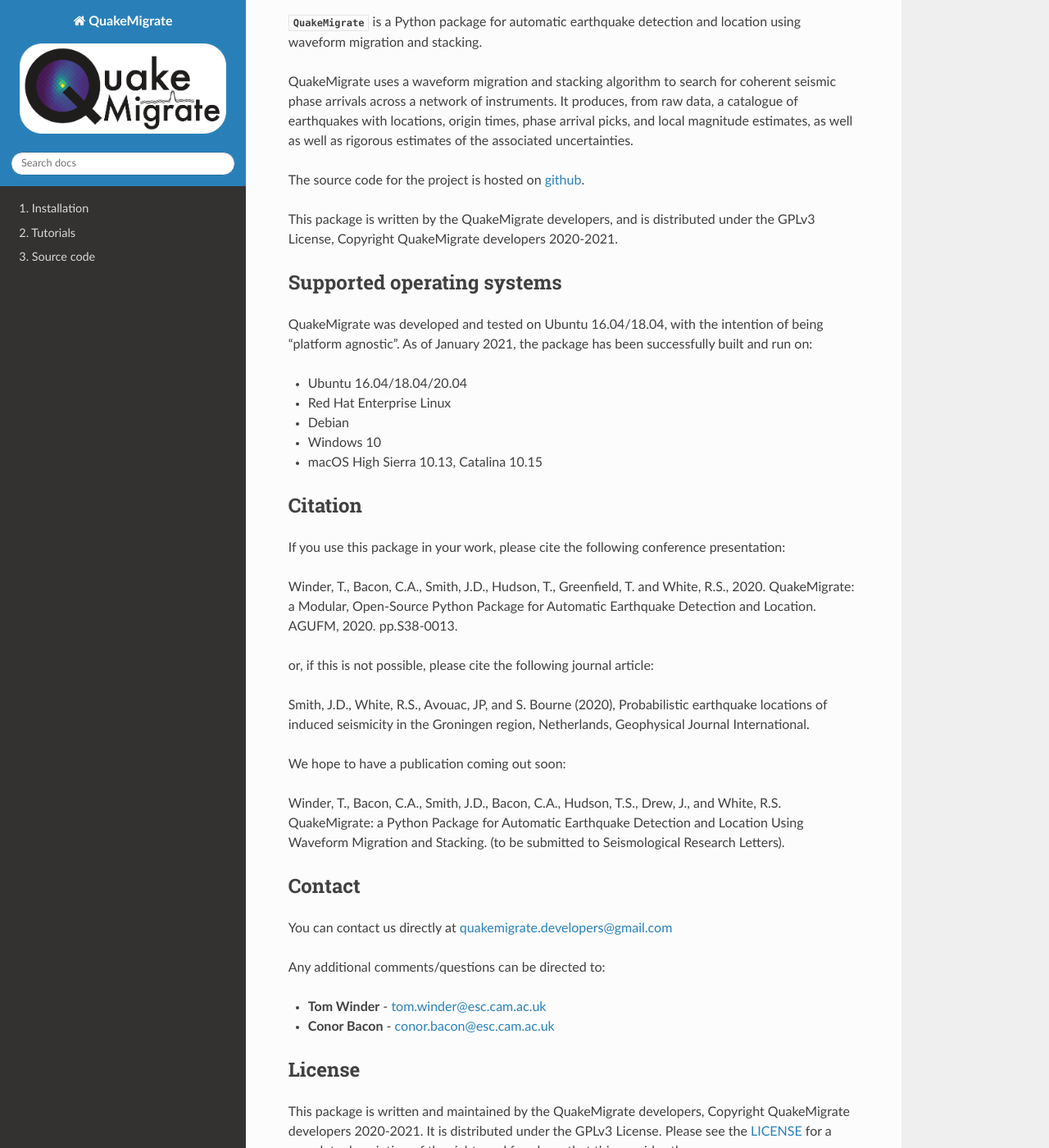
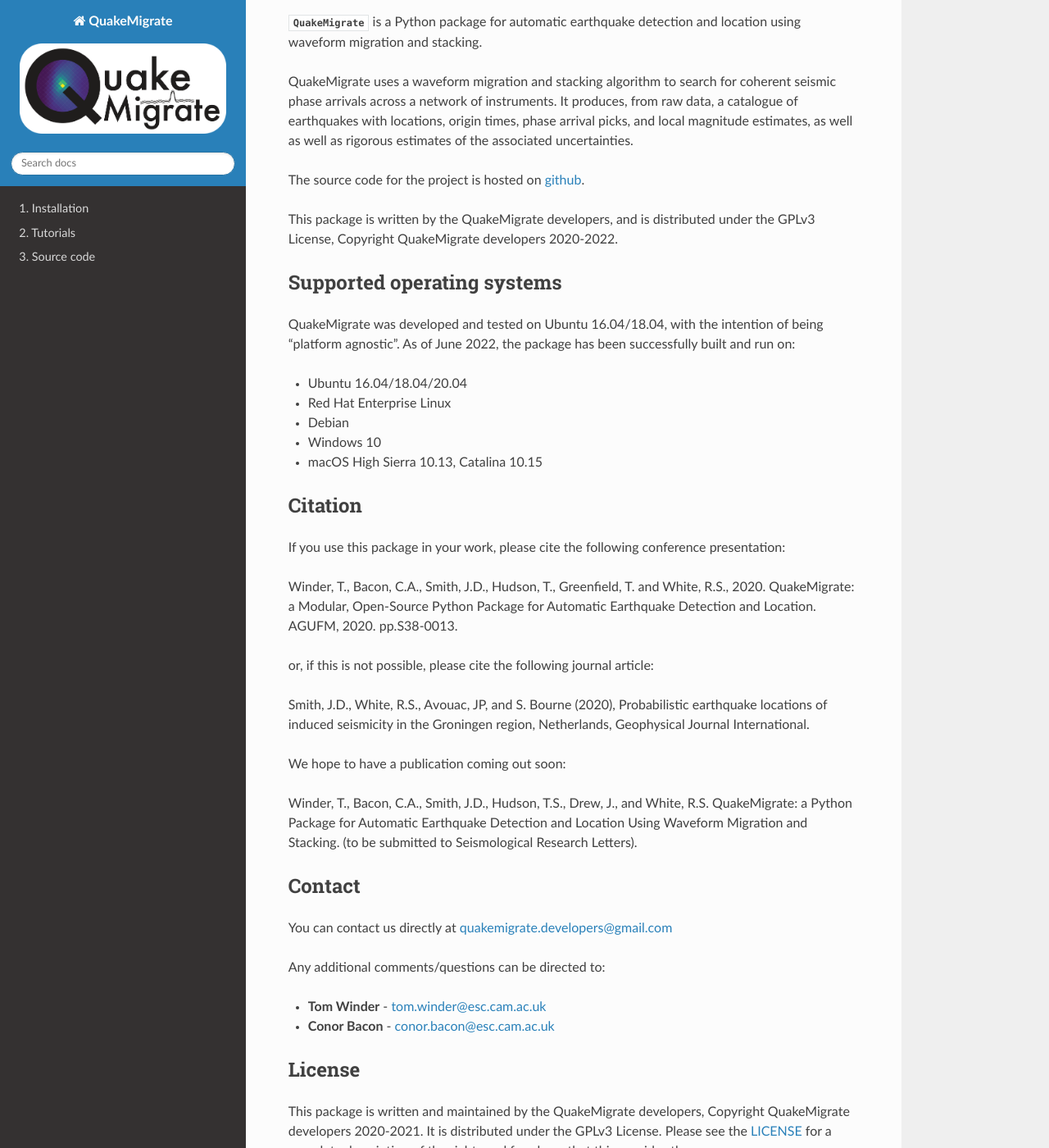
Before and after one commit to QuakeMigrate/QuakeMigrate, a Sphinx documentation site: the page built from docs/index.rst, in a window 1280 px wide and 1400 px high, scrolled down 338 px. Shown: the whole window at 82% size. Built offline with Sphinx 7.4.7 and the Read the Docs theme 2.0.0, drawn with Linux system fonts in a browser that asks for light colours.

```diff
--- a/docs/index.rst
+++ b/docs/index.rst
@@ -14,7 +14,7 @@ QuakeMigrate uses a waveform migration and stacking algorithm to search for cohe
 The source code for the project is hosted on |github|.
 
 This package is written by the QuakeMigrate developers, and is distributed under
-the GPLv3 License, Copyright QuakeMigrate developers 2020-2021.
+the GPLv3 License, Copyright QuakeMigrate developers 2020-2022.
 
 
 .. |github| raw:: html
@@ -23,7 +23,7 @@ the GPLv3 License, Copyright QuakeMigrate developers 2020-2021.
 
 Supported operating systems
 ---------------------------
-QuakeMigrate was developed and tested on Ubuntu 16.04/18.04, with the intention of being "platform agnostic". As of January 2021, the package has been successfully built and run on:
+QuakeMigrate was developed and tested on Ubuntu 16.04/18.04, with the intention of being "platform agnostic". As of June 2022, the package has been successfully built and run on:
 
 - Ubuntu 16.04/18.04/20.04
 - Red Hat Enterprise Linux
@@ -43,7 +43,7 @@ Smith, J.D., White, R.S., Avouac, JP, and S. Bourne (2020), Probabilistic earthq
 
 We hope to have a publication coming out soon:
 
-Winder, T., Bacon, C.A., Smith, J.D., Bacon, C.A., Hudson, T.S., Drew, J., and White, R.S. QuakeMigrate: a Python Package for Automatic Earthquake Detection and Location Using Waveform Migration and Stacking. (to be submitted to Seismological Research Letters).
+Winder, T., Bacon, C.A., Smith, J.D., Hudson, T.S., Drew, J., and White, R.S. QuakeMigrate: a Python Package for Automatic Earthquake Detection and Location Using Waveform Migration and Stacking. (to be submitted to Seismological Research Letters).
 
 Contact
 -------
--- a/quakemigrate/__init__.py
+++ b/quakemigrate/__init__.py
@@ -10,7 +10,7 @@ Contact - quakemigrate.developers@gmail.com
           conor.bacon@esc.cam.ac.uk
 
 :copyright:
-    2020 - 2021, QuakeMigrate developers.
+    2020-2022, QuakeMigrate developers.
 :license:
     GNU General Public License, Version 3
     (https://www.gnu.org/licenses/gpl-3.0.html)
--- a/requirements.txt
+++ b/requirements.txt
@@ -4,3 +4,4 @@ obspy>=1.2
 pandas==1.0.*
 pyproj>=2.5
 scipy
+PyQt5
```
Also changed, not shown: README.md (+3 -3 lines), docs/installation.rst (+17 -12 lines), setup.py (+3 -4 lines), 1 other file.
